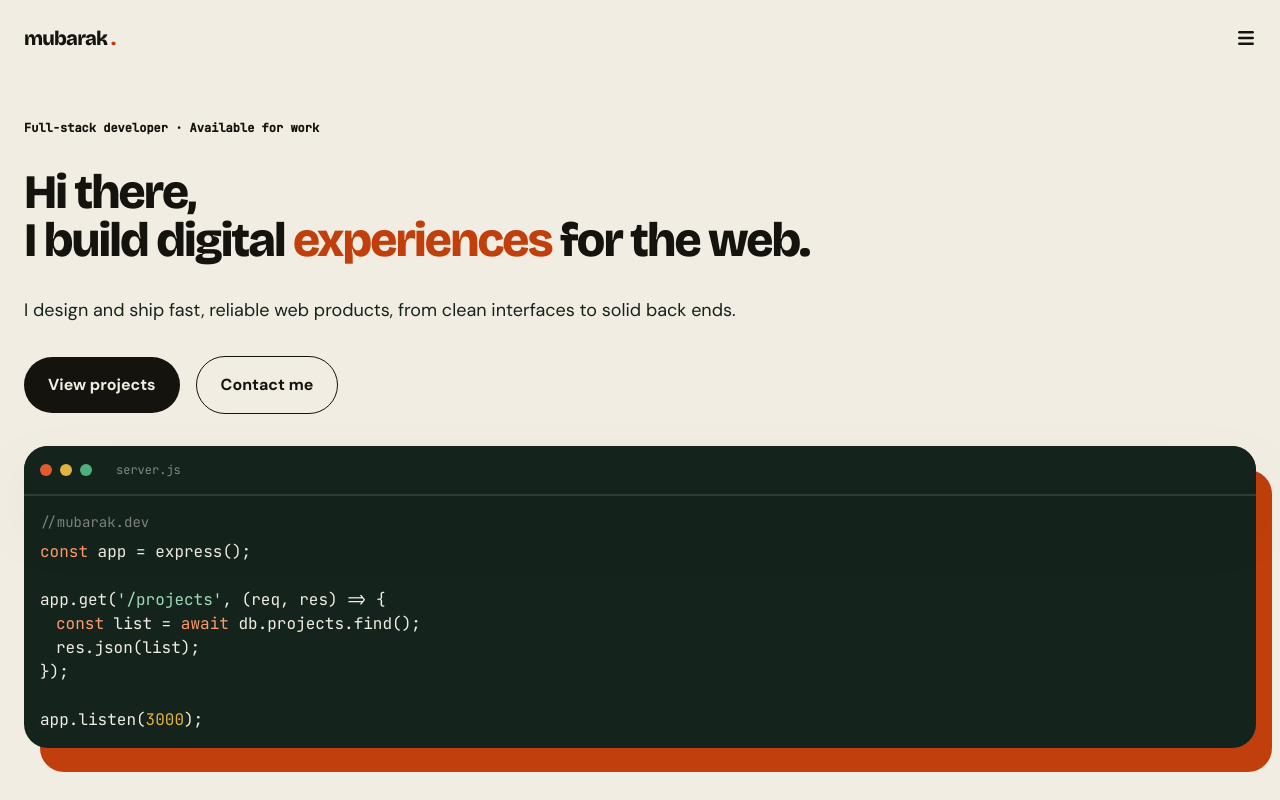
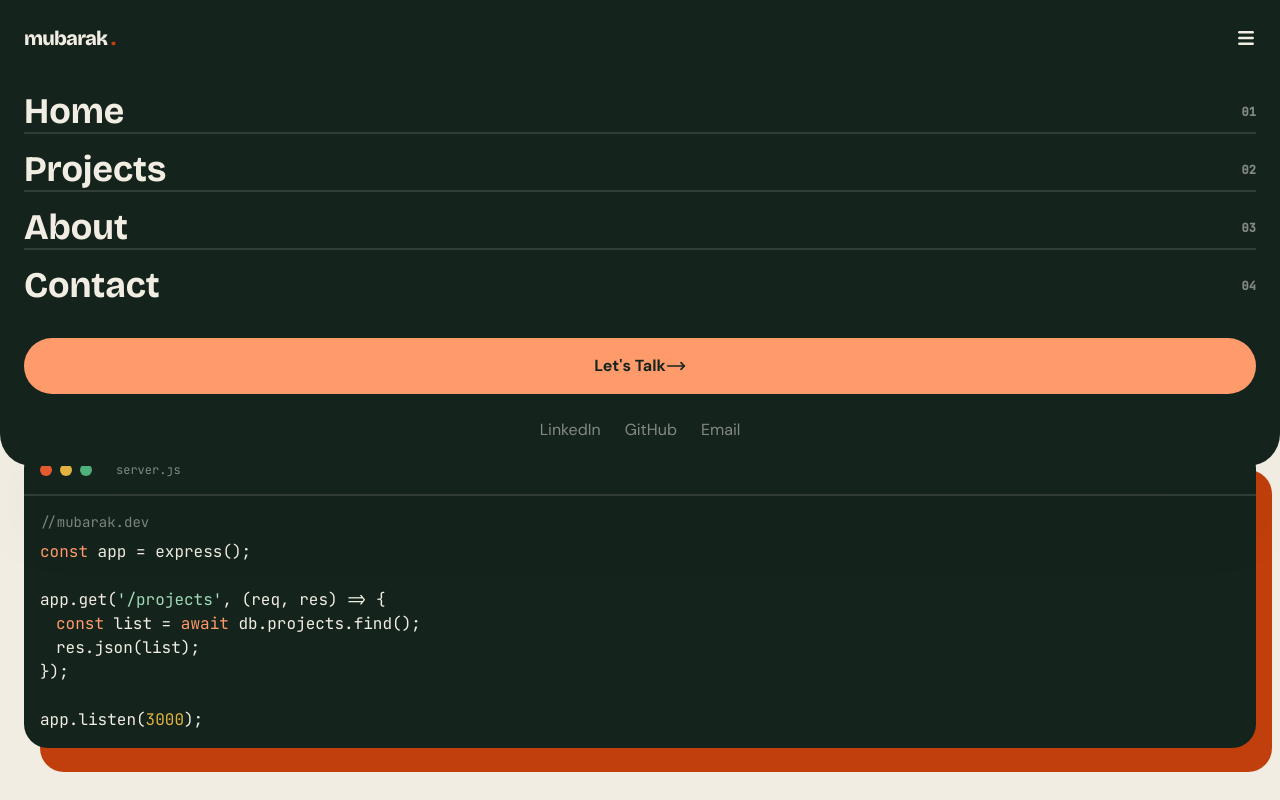
Before and after one commit to MubarakAfolabi/my-portfolio, a Next.js app: page / in a window 1280 px wide. Both pictures are taken after a click on the button 1246 px from the left and 38 px from the top of the page. Shown: the top 800 px of the page. Built offline with nearby package versions, Linux system fonts and the light colour scheme.

Commit message:
Add dropdown menu to Header component

```diff
--- a/component/layout/Header.tsx
+++ b/component/layout/Header.tsx
@@ -1,10 +1,31 @@
 "use client";
 
-import { Menu } from "lucide-react";
+import { Menu, MoveRight } from "lucide-react";
+import Link from "next/link";
 import { useEffect, useState } from "react";
 
 export default function Header() {
   const [scrolled, setScrolled] = useState(false);
+  const [dropdown, setDropdown] = useState(false);
+
+  const linkRoutes = [
+    {
+      name: "Home",
+      href: "/",
+    },
+    {
+      name: "Projects",
+      href: "/",
+    },
+    {
+      name: "About",
+      href: "/",
+    },
+    {
+      name: "Contact",
+      href: "/",
+    },
+  ];
 
   useEffect(() => {
     const handleScroll = () => {
@@ -23,16 +44,77 @@ export default function Header() {
     return () => window.removeEventListener("scroll", handleScroll);
   }, []);
 
+  useEffect(() => {
+    console.log(dropdown);
+  }, [dropdown]);
+
   return (
     <header
-      className={`fixed top-0 left-0 right-0 z-50 flex justify-between items-center m-3 p-3 transition-all duration-300 rounded-md ${scrolled ? "bg-secondary text-background" : ""}`}
+      className={`fixed top-0 left-0 right-0 z-50 ${dropdown ? "p-0" : "p-3"} transition-all duration-300`}
     >
-      <h1 className="text-xl">
-        mubarak <span className="text-primary">.</span>
-      </h1>
-      <button className="transition-colors hover:text-primary cursor-pointer">
-        <Menu size={20} strokeWidth={3} />
-      </button>
+      <div
+        className={`flex flex-col gap-10 w-full p-3 transition-all duration-300 ${scrolled ? "bg-secondary text-background" : ""} ${dropdown ? "p-6 bg-secondary text-background h-fit rounded-b-4xl" : "rounded-md"}`}
+      >
+        <div className="flex justify-between items-center">
+          <h1 className="text-xl">
+            mubarak <span className="text-primary">.</span>
+          </h1>
+          <button
+            className="transition-colors hover:text-primary cursor-pointer"
+            onClick={() => setDropdown((prev) => !prev)}
+          >
+            <Menu size={20} strokeWidth={3} />
+          </button>
+        </div>
+
+        {dropdown && (
+          <div className="flex flex-col gap-6">
+            <nav className="font-heading text-background">
+              <ul>
+                {linkRoutes.map((route, index) => {
+                  return (
+                    <li key={route.name} className="pb-2">
+                      <Link
+                        href={route.href}
+                        className="flex justify-between items-center text-4xl font-semibold hover:text-accent"
+                      >
+                        {route.name}
+                        <div className="font-mono text-xs text-code-comment">
+                          0{index + 1}
+                        </div>
+                      </Link>
+
+                      {linkRoutes.length > index + 1 && (
+                        <hr className="border border-code-border mb-2" />
+                      )}
+                    </li>
+                  );
+                })}
+              </ul>
+            </nav>
+
+            <Link
+              href="#"
+              className="flex items-center justify-center font-semibold bg-accent text-secondary w-full py-4 px-6 rounded-full cursor-pointer"
+            >
+              Let's Talk
+              <MoveRight size={20} />
+            </Link>
+
+            <div className="flex justify-center items-center gap-6">
+              <a href="" className="text-code-comment hover:text-background">
+                LinkedIn
+              </a>
+              <a href="" className="text-code-comment hover:text-background">
+                GitHub
+              </a>
+              <a href="" className="text-code-comment hover:text-background">
+                Email
+              </a>
+            </div>
+          </div>
+        )}
+      </div>
     </header>
   );
 }
```
